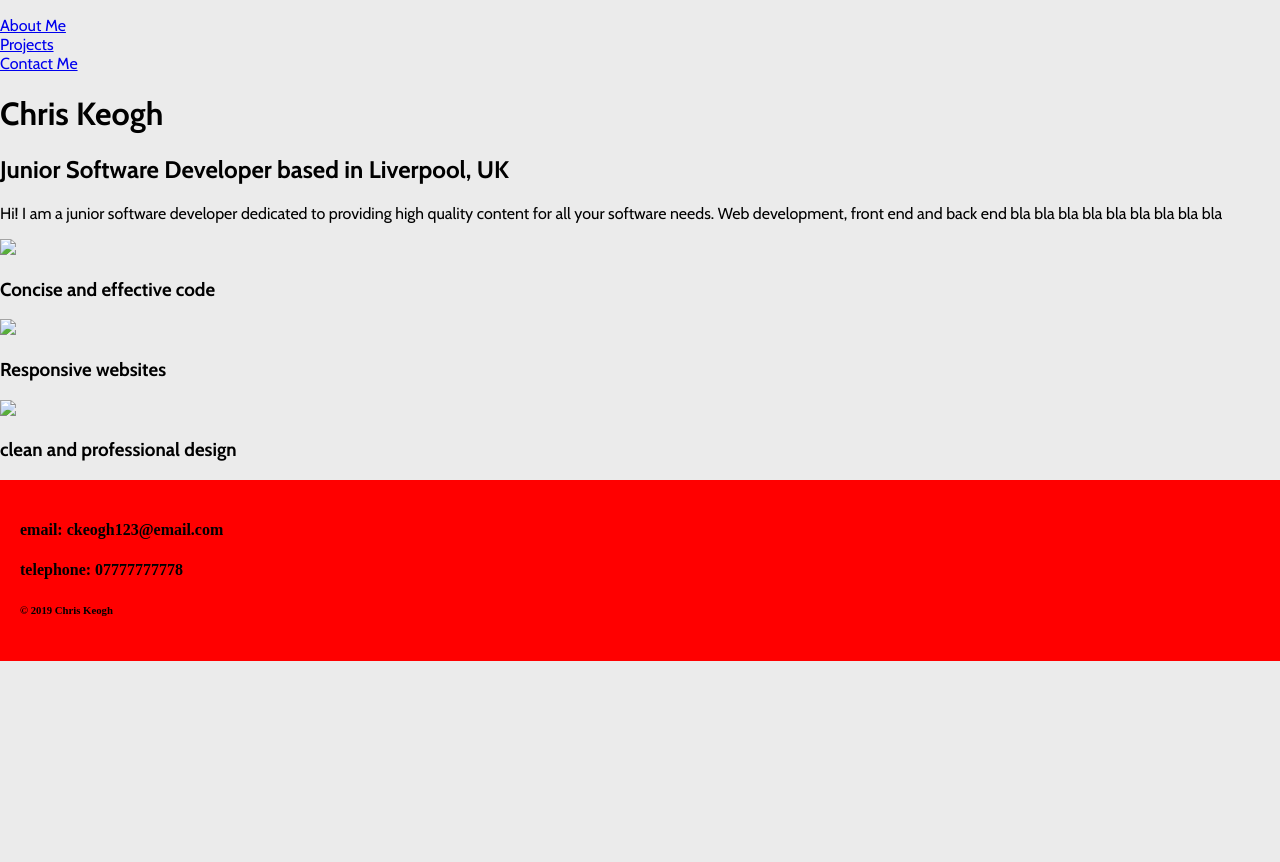
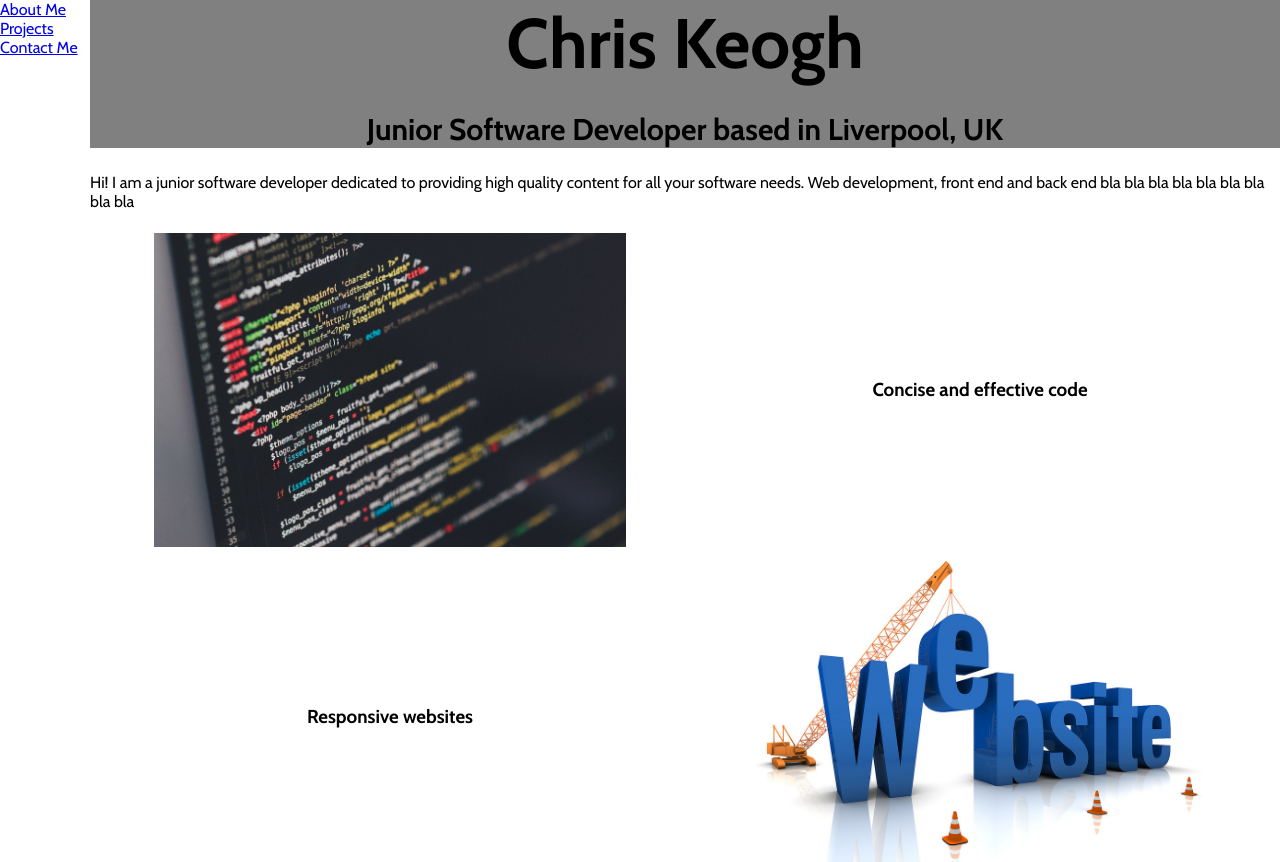
Before and after one commit to CKeogh/Portfolio2, a plain HTML site: page index.html in a window 1280 px wide. Shown: the top 862 px of the page. Before the commit the page ends 800 px from the top, so only its background shows below. Drawn offline with nearby package versions, Linux system fonts and the light colour scheme; a web font is replaced by a local one.

Commit message:
put nav bar on left

```diff
--- a/index.html
+++ b/index.html
@@ -20,7 +20,9 @@
             </ul>
         </nav>
 
-        <!--Banner-->
+        <div class="main">
+
+             <!--Banner-->
         <header class="banner">
             <h1>Chris Keogh</h1>
             <h2>Junior Software Developer based in Liverpool, UK</h2>
@@ -34,16 +36,15 @@
         </p>
 
         <!--bullet points-->
-        <div class="bullet code">
-            <img src="#">
+        <div class="bullets">
+            <img src="images/code-1839406_1920.jpg" alt="lines of code">
             <h3>Concise and effective code</h3>
-        </div>
-        <div class="bullet web">
-            <img src="#">
+
             <h3>Responsive websites</h3>
-        </div>
-        <div>
-            <img src="#">
+            <img src="images/websites.jpg" alt="a crane lifting 3D text spelling 'website'">
+
+
+            <img src="images/laptop.jpg" alt="laptop viewing a website">
             <h3>clean and professional design</h3>
         </div>
 
@@ -57,5 +58,8 @@
                 <h6>© 2019 Chris Keogh</h6>
             </div>
         </footer>
+
+        </div>
+
     </body>
 </html>
--- a/styles/style.css
+++ b/styles/style.css
@@ -5,7 +5,31 @@
 body {
     font-family: 'Cabin', Arial, sans-serif;
     margin: 0;
-    background-color: hsl(0, 0%, 92%);
+    background-color: white;
+}
+
+.main {
+    margin: 0 0 0 90px;
+}
+
+.navbar {
+    position: fixed;
+    margin: 0;
+    width: 90px
+}
+
+h1 {
+    font-size: 70px;
+    margin: 0
+}
+
+h2 {
+    font-size: 30px;
+}
+
+.banner {
+    text-align: center;
+    background-color: grey;
 }
 
 footer {
@@ -14,3 +38,15 @@ footer {
     padding: 20px;
     margin: 0;
 }
+
+img {
+    width: 80%;
+}
+
+.bullets {
+    display: grid;
+    margin: 5px;
+    grid-template: 1fr 1fr / 1fr 1fr;
+    justify-items: center;
+    align-items: center;
+}
```
Also changed, not shown: images/code-1839406_1920.jpg (added), images/laptop.jpg (added), images/websites.jpg (added).
